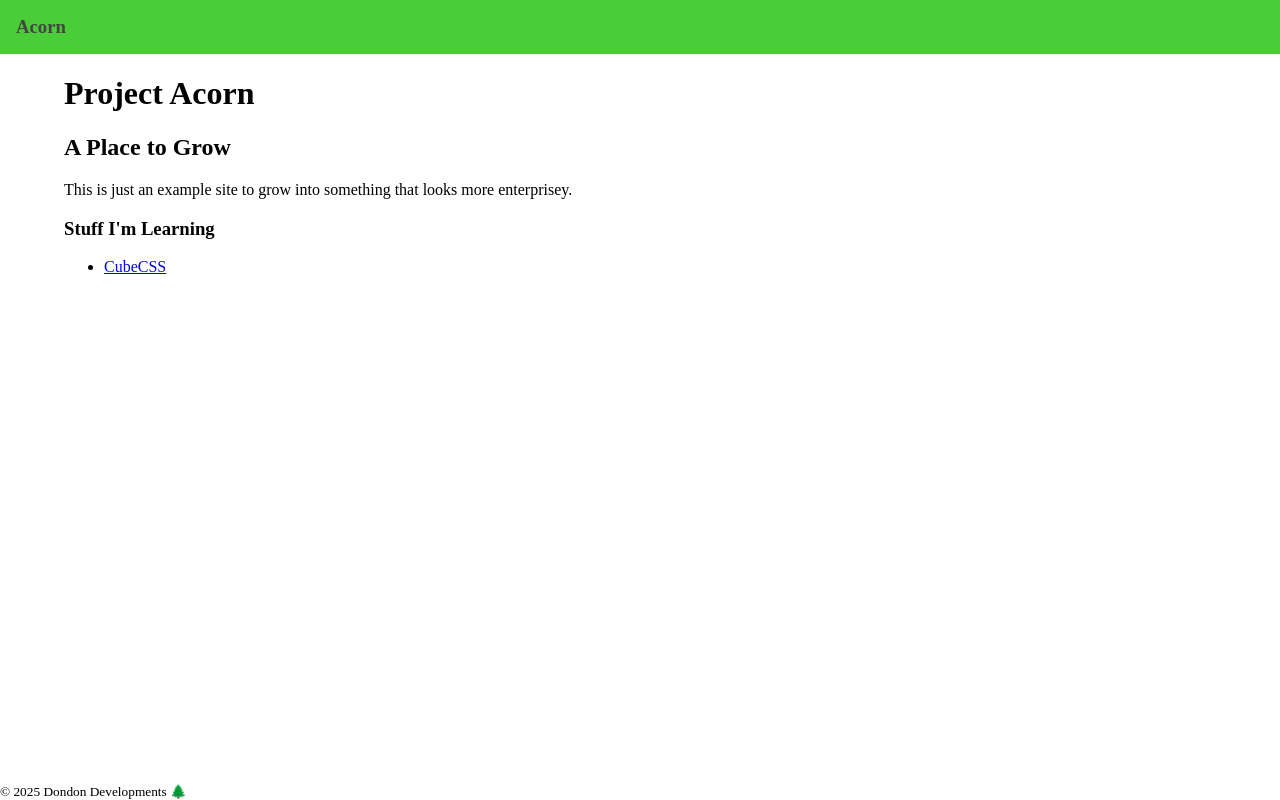
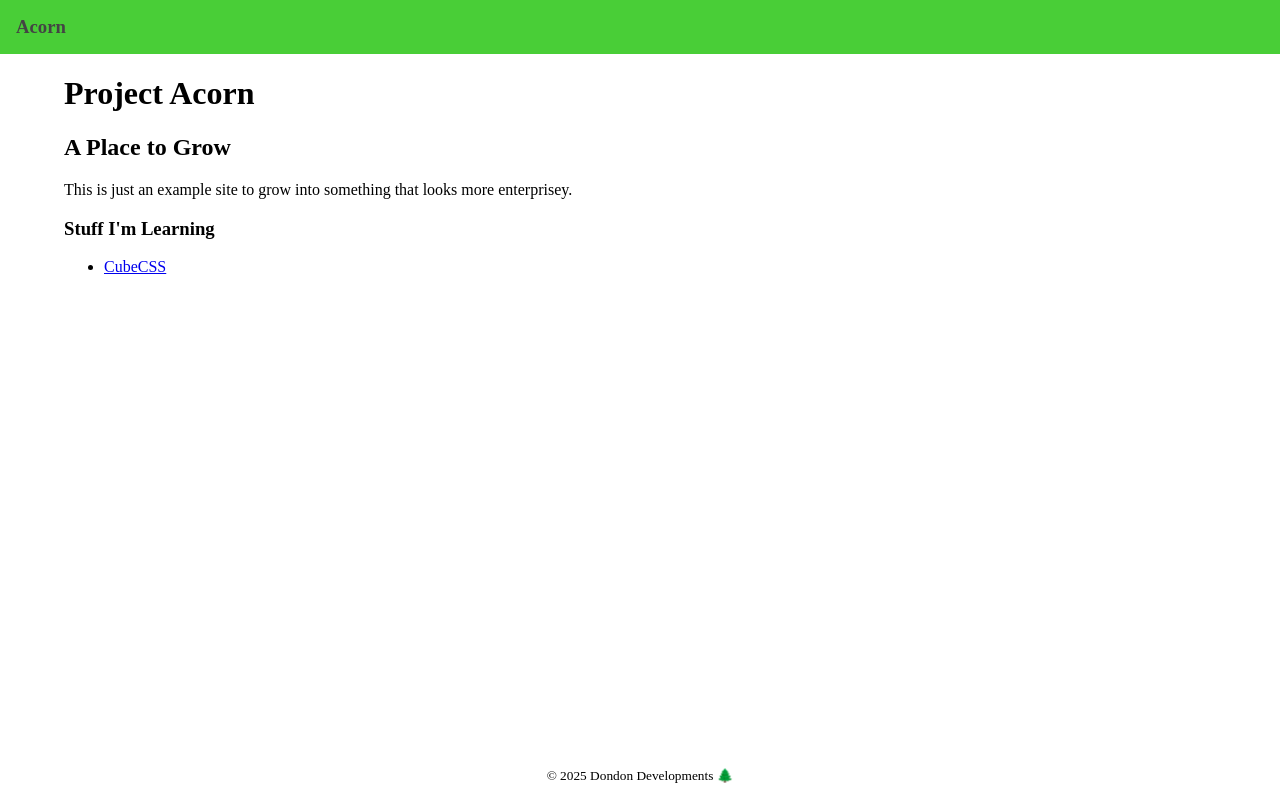
Before and after one commit to donhamiltoniii/project-acorn, a plain HTML site: page index.html in a window 1280 px wide. Drawn offline with Linux system fonts and the light colour scheme.

Commit message:
feat: update footer style

```diff
--- a/index.html
+++ b/index.html
@@ -26,7 +26,7 @@
           <li><a href="https://cube.fyi/">CubeCSS</a></li>
         </ul>
       </main>
-      <footer>
+      <footer class="[ page-footer ] [ flex-container flex-centered ]">
         <small>&copy; 2025 Dondon Developments</small>
       </footer>
     </div>
--- a/style.css
+++ b/style.css
@@ -9,6 +9,15 @@
 body {
   padding: 0;
   margin: 0;
+}
+
+.flex-container {
+  display: flex;
+}
+
+.flex-centered {
+  align-items: center;
+  justify-content: center;
 }
 
 .grid-container {
@@ -32,6 +41,10 @@ body {
   width: 90%;
 }
 
+.page-footer {
+  padding: var(--base-spacer, 1rem);
+}
+
 .page-wrapper {
   grid-template-rows: auto 1fr auto;
   min-height: 100vh;
```
